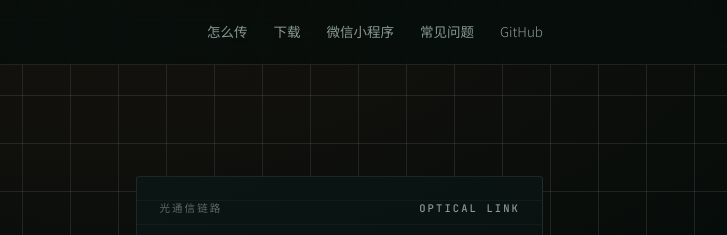
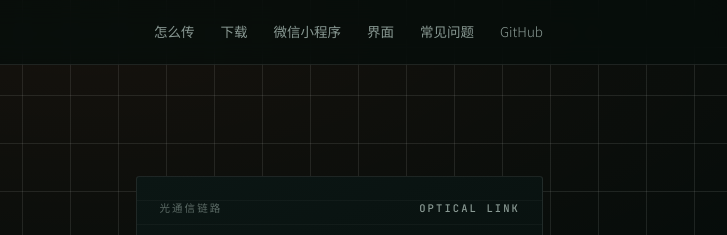
Before and after one commit to KunZhong2025/codelens, a plain HTML site: page index.html in a window 1280 px wide. Shown: the top 235 px of the page, 553-1280 px from the left. Drawn offline with Linux system fonts and the light colour scheme.

Commit message:
feat: 导航栏补「界面」入口，并收紧窄屏间距
「界面」章节此前无导航入口，仅能靠滚动抵达。新增入口后导航项增至 6 个，
在 900px 以下收紧间距与字号，避免临界宽度挤压。

Co-Authored-By: Claude Sonnet 5.5 <noreply@anthropic.com>

```diff
--- a/index.html
+++ b/index.html
@@ -68,6 +68,7 @@ body::before{
 .hdr-nav{margin-left:auto;display:flex;gap:26px;font-size:13.5px}
 .hdr-nav a{color:var(--ash);text-decoration:none;transition:color .16s}
 .hdr-nav a:hover{color:var(--bone)}
+@media(max-width:900px){.hdr-nav{gap:18px;font-size:12.5px}}
 @media(max-width:760px){.hdr-nav{display:none}}
 
 /* ---------- type ---------- */
@@ -215,6 +216,7 @@ h2{font-size:clamp(21px,3.6vw,28px)}
       <a href="#how">怎么传</a>
       <a href="#get">下载</a>
       <a href="#get-wx">微信小程序</a>
+      <a href="#shots">界面</a>
       <a href="#faq">常见问题</a>
       <a href="https://github.com/KunZhong2025/codelens" rel="noopener">GitHub</a>
     </nav>
```
